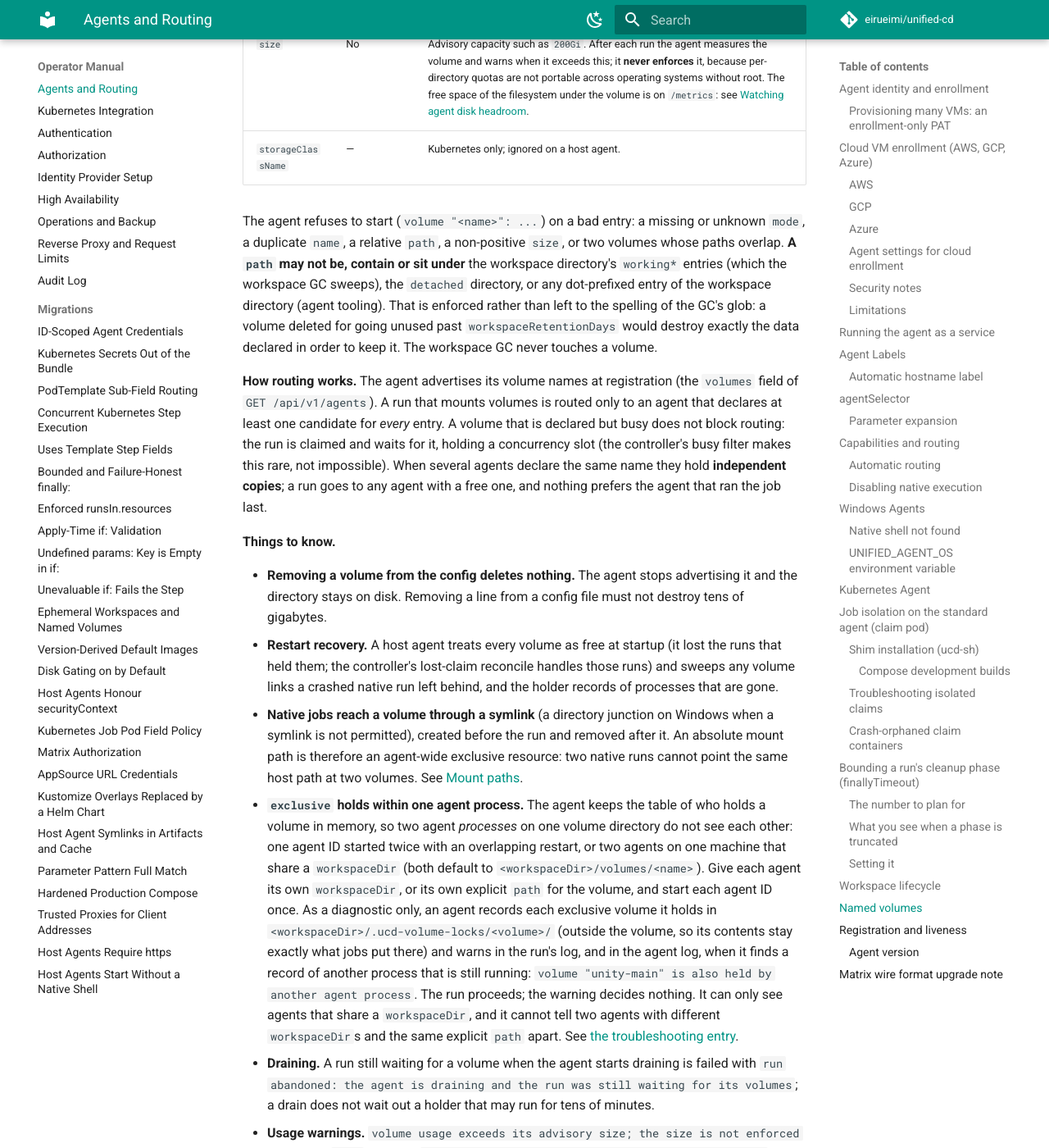
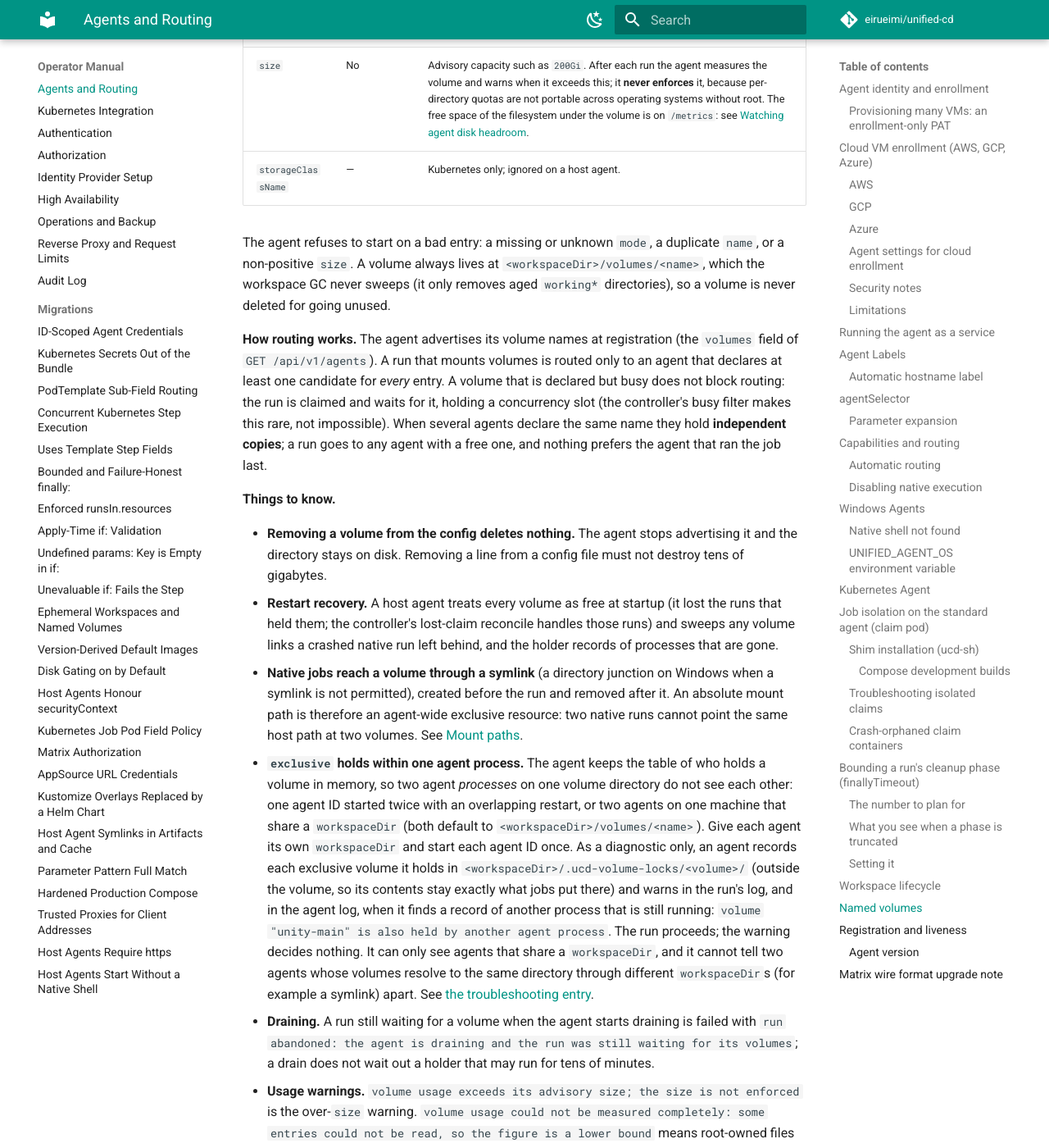
Before and after one commit to eirueimi/unified-cd, an MkDocs documentation site: the page built from docs/operator-manual/agents.md, in a window 1280 px wide and 1400 px high, scrolled down 27872 px. Shown: the whole window at 82% size. Built offline with MkDocs 1.6.1 and Material for MkDocs 9.7.7, drawn with Linux system fonts in a browser that asks for light colours; comment, search, counter and statistics services are not loaded; some of the changed text lies outside the part shown.

Commit message:
docs: host volume path is ignored
Co-Authored-By: Claude Opus 5.5 <noreply@anthropic.com>
Claude-Session: https://claude.ai/code/session_01G3NWwwXnjYtSfzJjZYTrnV

```diff
--- a/docs/operator-manual/agents.md
+++ b/docs/operator-manual/agents.md
@@ -1110,7 +1110,7 @@ bound and is never swept.
 `--workspace-dir` root) must live under a path the container runtime's file
 sharing exposes to containers — e.g. under `/Users` for Docker Desktop on
 macOS, or an equivalent shared drive on Windows. A `wsBase` outside the
-runtime's shared paths will fail to bind-mount into the claim pod. A volume's `path` is bind-mounted
+runtime's shared paths will fail to bind-mount into the claim pod. A volume's directory (under `wsBase`) is bind-mounted
 into the claim pod as well, so the same rule applies to it.
 
 Every `run:` step also receives `UNIFIED_AGENT_OS` (Go's `runtime.GOOS` on
@@ -1148,17 +1148,14 @@ volumes:
 |---|---|---|
 | `name` | Yes | What jobs call it. One path segment: `.`, `..` and names containing `/` or `\` are rejected. Names are matched exactly. |
 | `mode` | Yes | `exclusive`: at most one run on this agent holds the volume at a time. `shared`: any number of runs may hold it, with **no** write-safety guarantee from unified-cd. |
-| `path` | No | Absolute host directory backing the volume. Defaults to `<workspaceDir>/volumes/<name>`. Created at startup if absent. |
+| `path` | No | **Ignored.** Volumes live at `<workspaceDir>/volumes/<name>`; a configured `path` is dropped and a warning naming it is logged at startup. |
 | `size` | No | Advisory capacity such as `200Gi`. After each run the agent measures the volume and warns when it exceeds this; it **never enforces** it, because per-directory quotas are not portable across operating systems without root. The free space of the filesystem under the volume is on `/metrics`: see [Watching agent disk headroom](operations.md#watching-agent-disk-headroom). |
 | `storageClassName` | — | Kubernetes only; ignored on a host agent. |
 
-The agent refuses to start (`volume "<name>": ...`) on a bad entry: a missing or unknown `mode`, a
-duplicate `name`, a relative `path`, a non-positive `size`, or two volumes whose paths overlap.
-**A `path` may not be, contain or sit under** the workspace directory's `working*` entries (which
-the workspace GC sweeps), the `detached` directory, or any dot-prefixed entry of the workspace
-directory (agent tooling). That is enforced rather than left to the spelling of the GC's glob: a
-volume deleted for going unused past `workspaceRetentionDays` would destroy exactly the data
-declared in order to keep it. The workspace GC never touches a volume.
+The agent refuses to start on a bad entry: a missing or unknown `mode`, a duplicate `name`, or a
+non-positive `size`. A volume always lives at `<workspaceDir>/volumes/<name>`, which the workspace GC
+never sweeps (it only removes aged `working*` directories), so a volume is never deleted for going
+unused.
 
 **How routing works.** The agent advertises its volume names at registration (the `volumes` field
 of `GET /api/v1/agents`). A run that mounts volumes is routed only to an agent that declares at
@@ -1183,14 +1180,14 @@ last.
   in memory, so two agent *processes* on one volume directory do not see each other: one agent ID
   started twice with an overlapping restart, or two agents on one machine that share a
   `workspaceDir` (both default to `<workspaceDir>/volumes/<name>`). Give each agent its own
-  `workspaceDir`, or its own explicit `path` for the volume, and start each agent ID once. As a
+  `workspaceDir` and start each agent ID once. As a
   diagnostic only, an agent records each exclusive volume it holds in
   `<workspaceDir>/.ucd-volume-locks/<volume>/` (outside the volume, so its contents stay exactly
   what jobs put there) and warns in the run's log, and in the agent log, when it finds a record of
   another process that is still running:
   `volume "unity-main" is also held by another agent process`. The run proceeds; the warning
   decides nothing. It can only see agents that share a `workspaceDir`, and it cannot tell two
-  agents with different `workspaceDir`s and the same explicit `path` apart.
+  agents whose volumes resolve to the same directory through different `workspaceDir`s (for example a symlink) apart.
   See [the troubleshooting entry](../troubleshooting/steps-and-execution.md#a-run-warns-that-a-volume-is-also-held-by-another-agent-process).
 - **Draining.** A run still waiting for a volume when the agent starts draining is failed with
   `run abandoned: the agent is draining and the run was still waiting for its volumes`; a drain does
```
Also changed, not shown: docs/reference/configuration.md (+1 -1 lines).
